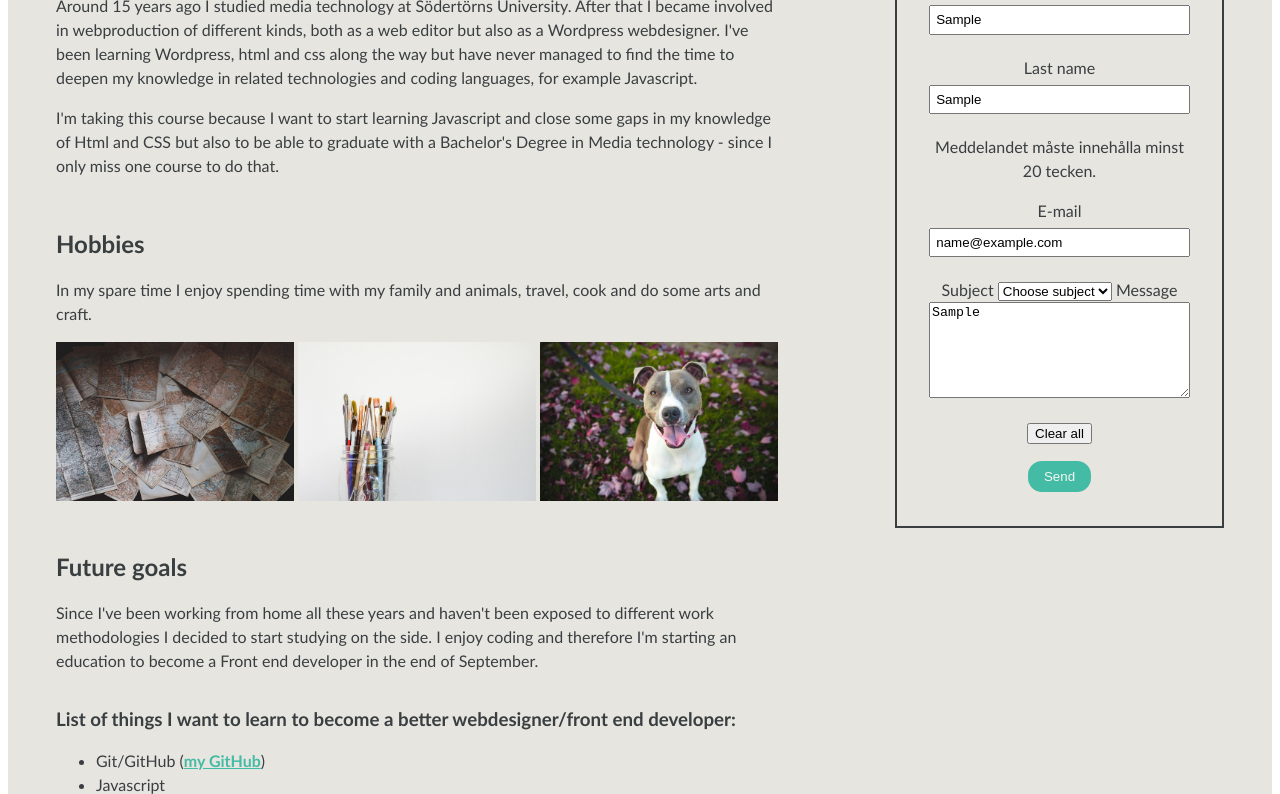
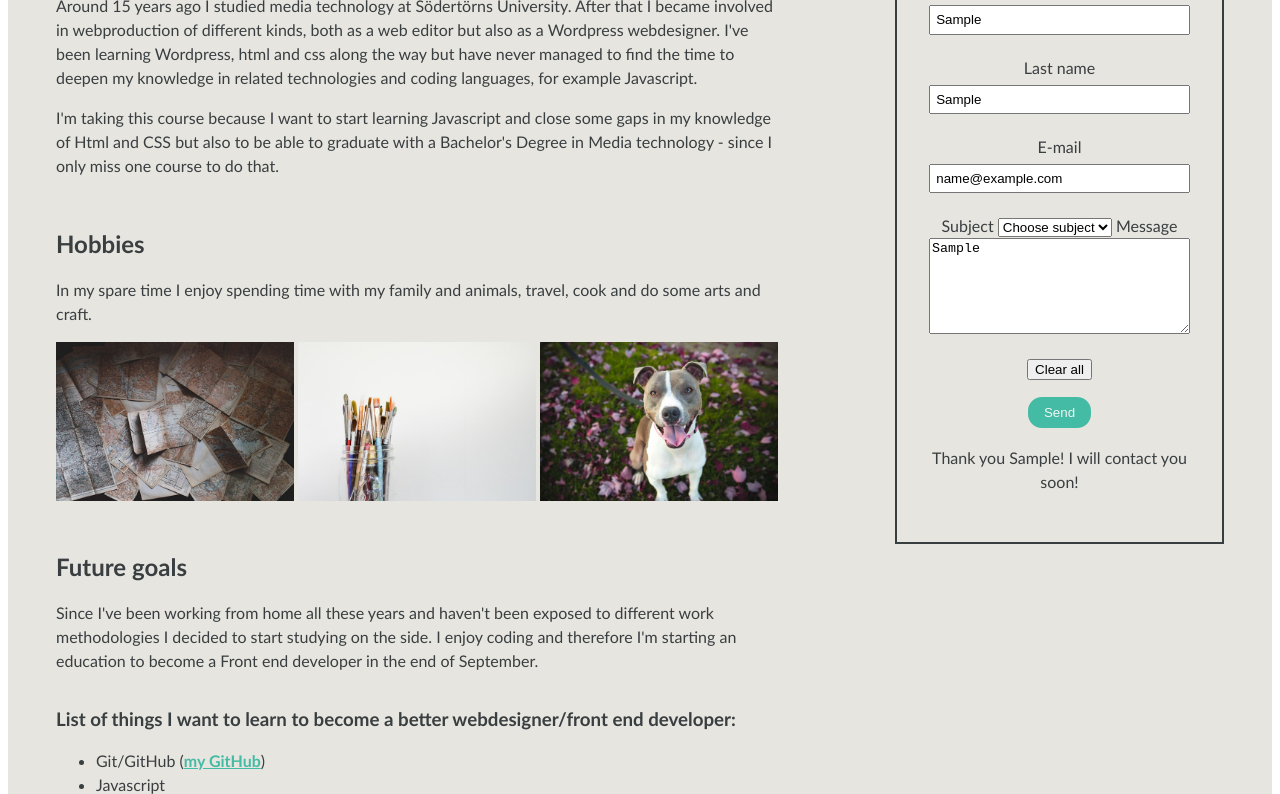
Before and after one commit to webbelin/HKR-lab2, a plain HTML site: page elin-eugenia-nilsson-lab1-hkr.html in a window 1280 px wide. Both pictures are taken after typing "Sample", "Sample", "name@example.com", "Sample" into the empty fields and a click on the input "Send". Shown: the part 434-1228 px from the top of the page. Drawn offline with Linux system fonts and the light colour scheme.

Commit message:
Add: First version of suceess message

```diff
--- a/contact.js
+++ b/contact.js
@@ -5,7 +5,7 @@ const email = document.getElementById('email');
 const subjectsList = document.getElementById('subjectsList');
 const message = document.getElementById('message');
 
-/* Message counter */
+/* Message character counter */
 message.addEventListener('keyup', function(){
     let counter = this.value.length;
     document.getElementById('counterText').textContent = counter + ' / 20 characters';
@@ -19,12 +19,14 @@ message.addEventListener('keyup', function(){
 form.addEventListener('submit', function(event){
     event.preventDefault();
 
-    validateName();
-    validateEmail();
-    validateMessage();
-})
+   // validateName();
+   // validateEmail();
+   // validateMessage();
 
+    // Success message
+    document.getElementById('successMessage').innerText = `Thank you ${firstName.value}! I will contact you soon!`;
 
+});
 
 const onlyLettersRegex = /^[A-Za-z]+$/;
 const emailRegex = /^[\w-\.]+@([\w-]+\.)+[\w-]{2,4}$/g;
--- a/elin-eugenia-nilsson-lab1-hkr.html
+++ b/elin-eugenia-nilsson-lab1-hkr.html
@@ -111,6 +111,7 @@
                     <div>
                         <input type="reset" value="Clear all">
                         <input class="button" type="submit" name="form" value="Send">
+                        <p id="successMessage"></p>
                     </div>
                 </form>
             </div>
```
